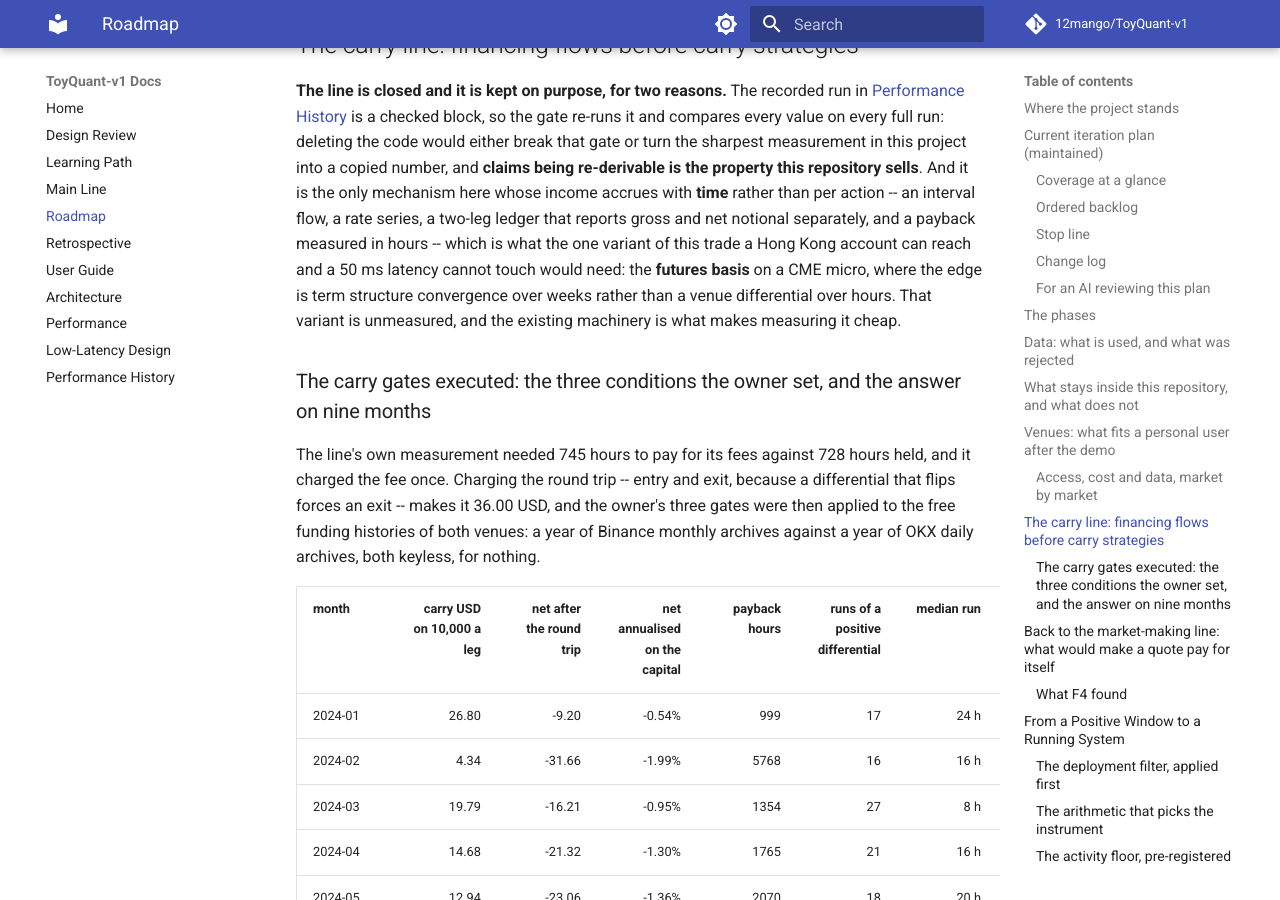
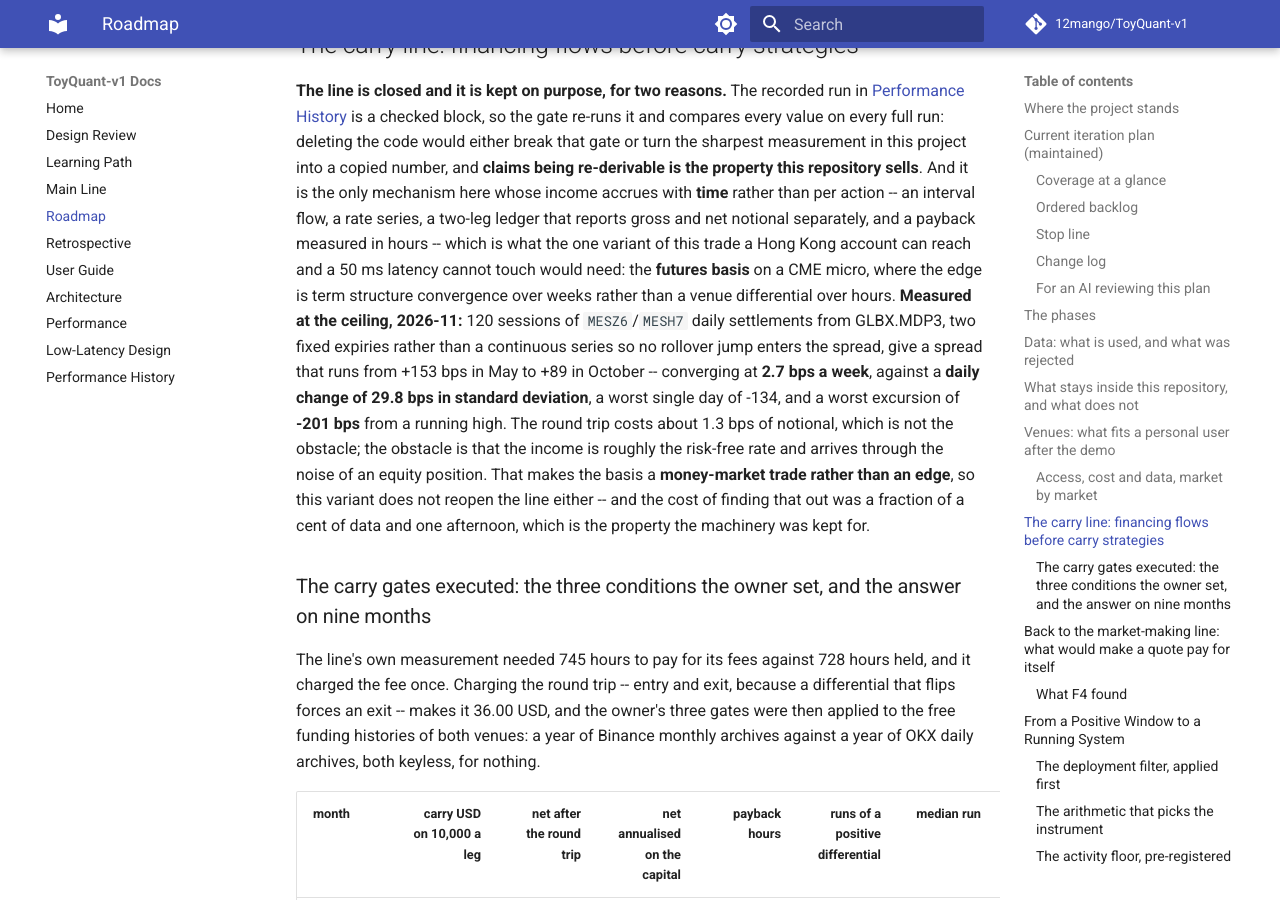
Before and after one commit to 12mango/ToyQuant-v1, an MkDocs documentation site: the page built from docs/ROADMAP.md, in a window 1280 px wide and 900 px high, scrolled down 15158 px. Built offline with MkDocs 1.6.1 and Material for MkDocs 9.7.7, drawn with Linux system fonts in a browser that asks for light colours; comment, search, counter and statistics services are not loaded.

Commit message:
Carry: measure the CME basis ceiling before building it
The one carry variant the roadmap left unmeasured is a futures basis on a CME micro, where the edge is term-structure convergence over weeks rather than a venue differential over hours. 120 sessions of MESZ6/MESH7 daily settlements -- two fixed expiries, so no rollover jump enters the spread -- run from +153 bps in May to +89 in October: 2.7 bps of convergence a week against a 29.8 bps standard deviation of the daily change, a worst single day of -134 and a worst excursion of -201 from a running high. The round trip is about 1.3 bps of notional, so cost is not the obstacle; the income is roughly the risk-free rate and arrives through the noise of an equity position. The basis is a money-market trade, not an edge, and the variant does not reopen the line. Finding that out cost a fraction of a cent of data.

```diff
--- a/docs/ROADMAP.md
+++ b/docs/ROADMAP.md
@@ -305,8 +305,15 @@ copied number, and **claims being re-derivable is the property this repository s
 here whose income accrues with **time** rather than per action -- an interval flow, a rate series, a two-leg ledger that
 reports gross and net notional separately, and a payback measured in hours -- which is what the one variant of this
 trade a Hong Kong account can reach and a 50 ms latency cannot touch would need: the **futures basis** on a CME micro,
-where the edge is term structure convergence over weeks rather than a venue differential over hours. That variant is
-unmeasured, and the existing machinery is what makes measuring it cheap.
+where the edge is term structure convergence over weeks rather than a venue differential over hours. **Measured at
+the ceiling, 2026-11:** 120 sessions of `MESZ6`/`MESH7` daily settlements from GLBX.MDP3, two fixed expiries rather
+than a continuous series so no rollover jump enters the spread, give a spread that runs from +153 bps in May to +89 in
+October -- converging at **2.7 bps a week**, against a **daily change of 29.8 bps in standard deviation**, a worst
+single day of -134, and a worst excursion of **-201 bps** from a running high. The round trip costs about 1.3 bps of
+notional, which is not the obstacle; the obstacle is that the income is roughly the risk-free rate and arrives
+through the noise of an equity position. That makes the basis a **money-market trade rather than an edge**, so this
+variant does not reopen the line either -- and the cost of finding that out was a fraction of a cent of data and one
+afternoon, which is the property the machinery was kept for.
 
 ### The carry gates executed: the three conditions the owner set, and the answer on nine months
 
```
